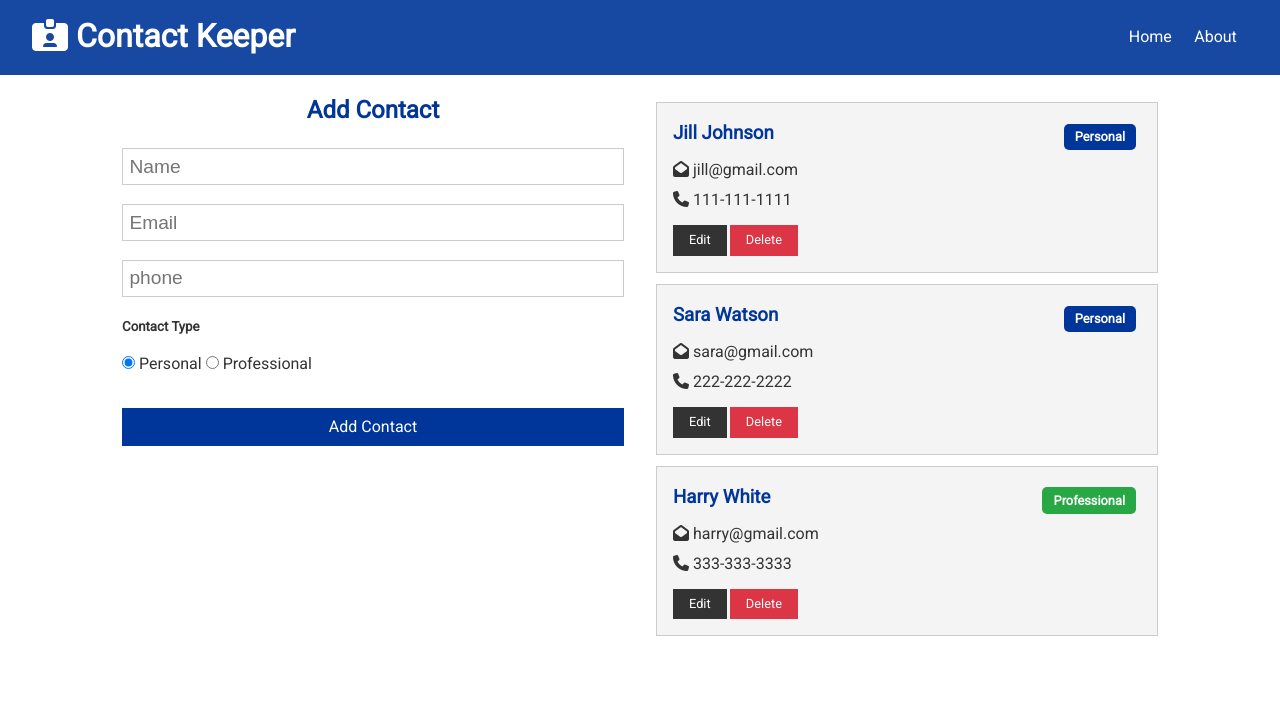
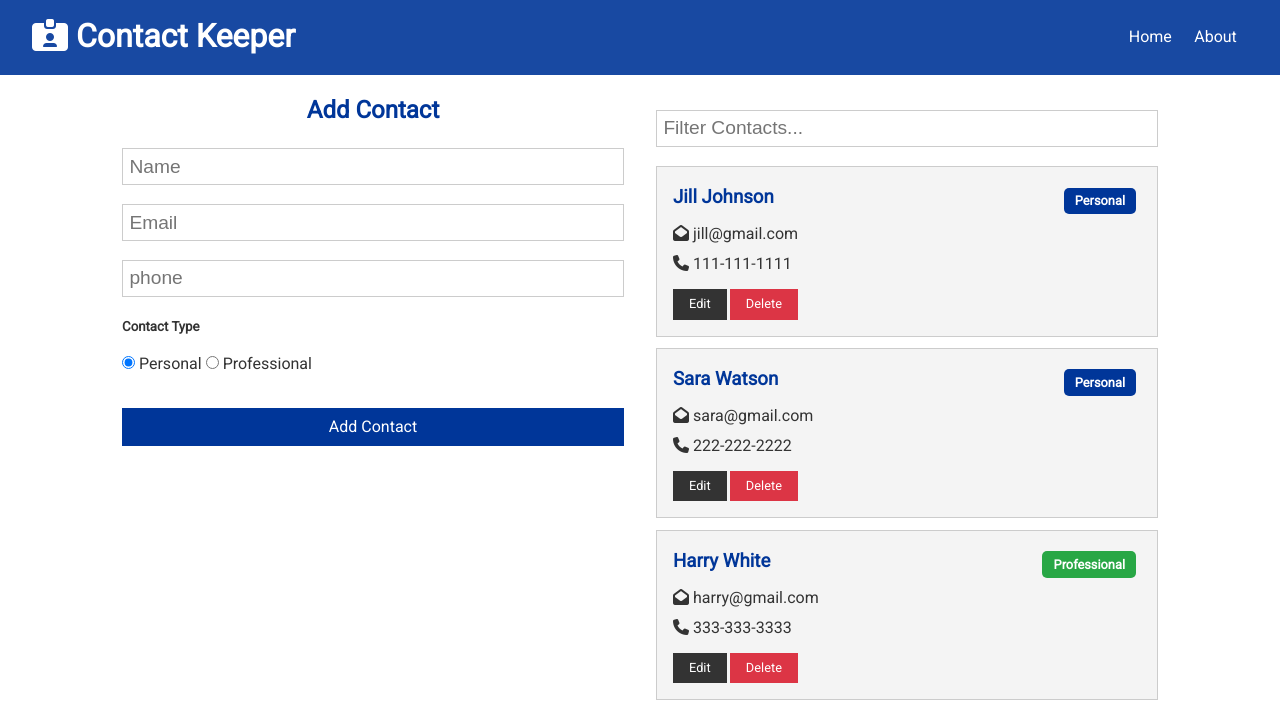
Before and after one commit to jakekravas/Contact-Keeper, a React (Create React App) app in the folder client/: page / in a window 1280 px wide. Shown: the top 722 px of the page. Built offline with nearby package versions, Linux system fonts and the light colour scheme.

Commit message:
added ability to filter contacts as well as transitions for adding, deleting, and filtering contacts

```diff
--- /dev/null
+++ b/client/src/components/contacts/ContactFilter.js
@@ -0,0 +1,31 @@
+import React, { useContext, useRef, useEffect } from 'react';
+import ContactContext from "../../context/contact/contactContext"
+
+const ContactFilter = () => {
+  const contactContext = useContext(ContactContext);
+  const text = useRef("");
+
+  const { filterContacts, clearFilter, filtered } = contactContext;
+
+  useEffect(() => {
+    if(filtered === null){
+      text.current.value = "";
+    }
+  })
+
+  const onChange = e => {
+    if (text.current.value !== ""){
+      filterContacts(e.target.value);
+    } else {
+      clearFilter();
+    }
+  }
+
+  return (
+    <form>
+      <input ref={text} type="text" placeholder="Filter Contacts..." onChange={onChange}/>
+    </form>
+  )
+}
+
+export default ContactFilter
--- a/client/src/components/contacts/Contacts.js
+++ b/client/src/components/contacts/Contacts.js
@@ -1,17 +1,34 @@
-import React, { Fragment, useContext } from 'react'
+import React, { Fragment, useContext } from 'react';
+import { CSSTransition, TransitionGroup } from "react-transition-group";
 import ContactItem from "./ContactItem";
 import ContactContext from "../../context/contact/contactContext";
 
 const Contacts = () => {
   const contactContext = useContext(ContactContext);
 
-  const { contacts } = contactContext;
+  const { contacts, filtered } = contactContext;
+
+  if (contacts.length === 0){
+    return <h4>Please add a contact</h4>
+  }
 
   return (
     <Fragment>
-      {contacts.map(contact =>(
-        <ContactItem key={contact.id} contact={contact}/>
-      ))}
+      <TransitionGroup>
+        {/* If filtered isn't empty, map through filtered, else map through contacts */}
+        {filtered !== null ? filtered.map(contact =>(
+          <CSSTransition key={contact.id} timeout={500} classNames="item">
+            <ContactItem key={contact.id} contact={contact}/>
+          </CSSTransition>
+          )
+        ) : contacts.map(contact =>(
+          <CSSTransition key={contact.id} timeout={500} classNames="item">
+            <ContactItem contact={contact}/>
+          </CSSTransition>
+        )
+        )}
+      </TransitionGroup>
+
     </Fragment>
   )
 }
--- a/client/src/components/pages/Home.js
+++ b/client/src/components/pages/Home.js
@@ -1,6 +1,7 @@
 import React from 'react';
 import Contacts from "../contacts/Contacts";
 import ContactForm from "../contacts/ContactForm";
+import ContactFilter from "../contacts/ContactFilter";
 
 const Home = () => {
   return (
@@ -9,6 +10,7 @@
         <ContactForm/>
       </div>
       <div>
+        <ContactFilter/>
         <Contacts/>
       </div>
     </div>
--- a/client/src/context/contact/ContactState.js
+++ b/client/src/context/contact/ContactState.js
@@ -37,7 +37,8 @@
         type: "professional"
       }
     ],
-    current: null
+    current: null,
+    filtered: null
   };
 
   const [state, dispatch] = useReducer(contactReducer, initialState);
@@ -70,19 +71,28 @@
   };
 
   // Filter Contacts
+  const filterContacts = text => {
+    dispatch({ type: FILTER_CONTACTS, payload: text });
+  };
 
   // Clear Filter
+  const clearFilter = () => {
+    dispatch({ type: CLEAR_FILTER });
+  };
 
   return (
     <ContactContext.Provider
       value={{
         contacts: state.contacts,
         current: state.current,
+        filtered: state.filtered,
         addContact,
         deleteContact,
         setCurrent,
         clearCurrent,
-        updateContact
+        updateContact,
+        filterContacts,
+        clearFilter
       }}
     >
       {props.children}
--- a/client/src/context/contact/contactReducer.js
+++ b/client/src/context/contact/contactReducer.js
@@ -39,6 +39,22 @@
         ...state,
         current: null
       }
+    case FILTER_CONTACTS:
+      return {
+        ...state,
+        filtered: state.contacts.filter(contact => {
+          const regex = new RegExp(`${action.payload}`, "gi");
+          // returns any contact where name or email matches the text passed in
+          return contact.name.match(regex) || contact.email.match(regex);
+
+          // return contact.name.toLowerCase().includes(action.payload.toLowerCase()) || contact.email.toLowerCase().match(regextoLowerCase());
+        })
+      }
+    case CLEAR_FILTER:
+    return {
+      ...state,
+      filtered: null
+    }
 
     default: return state;
   }
```
